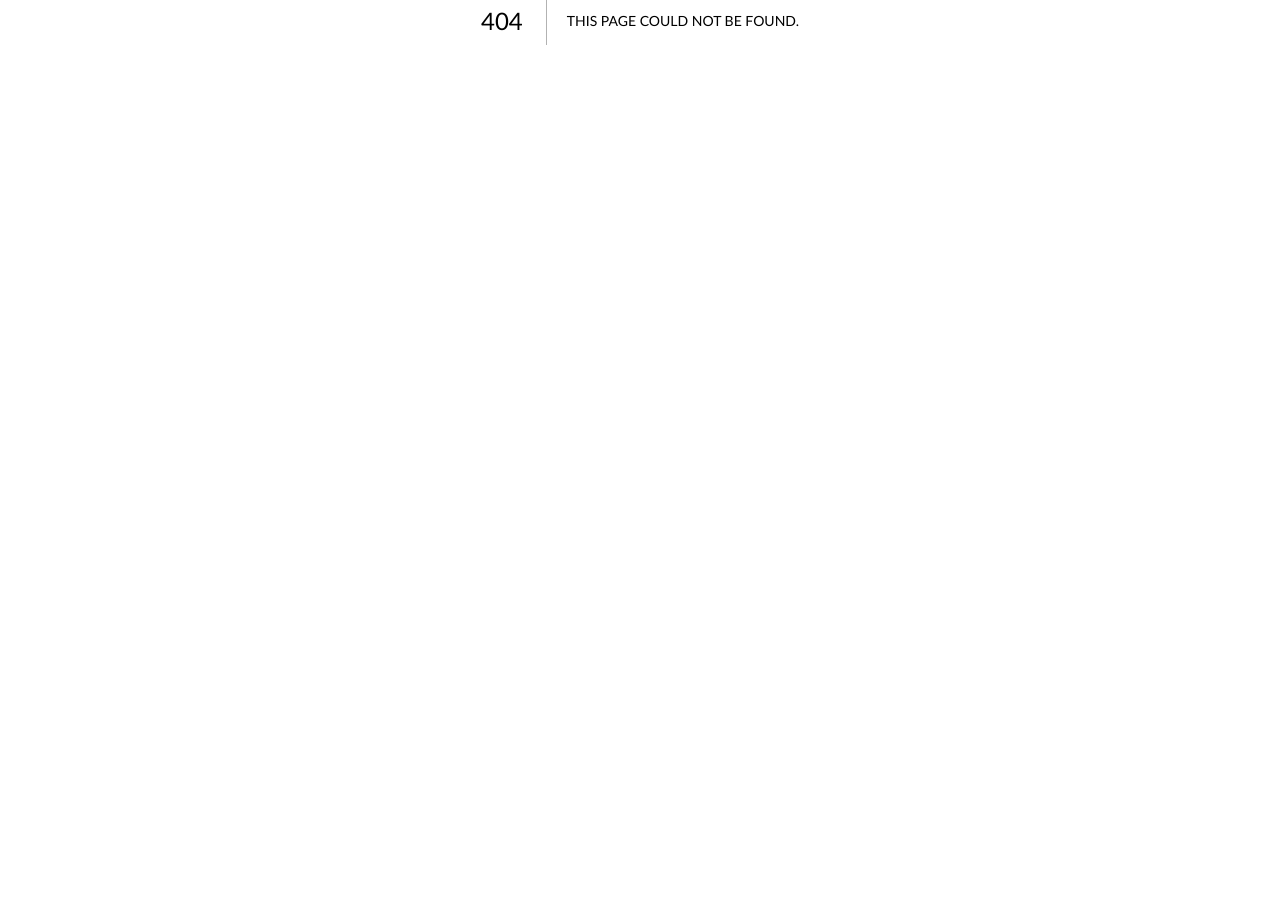
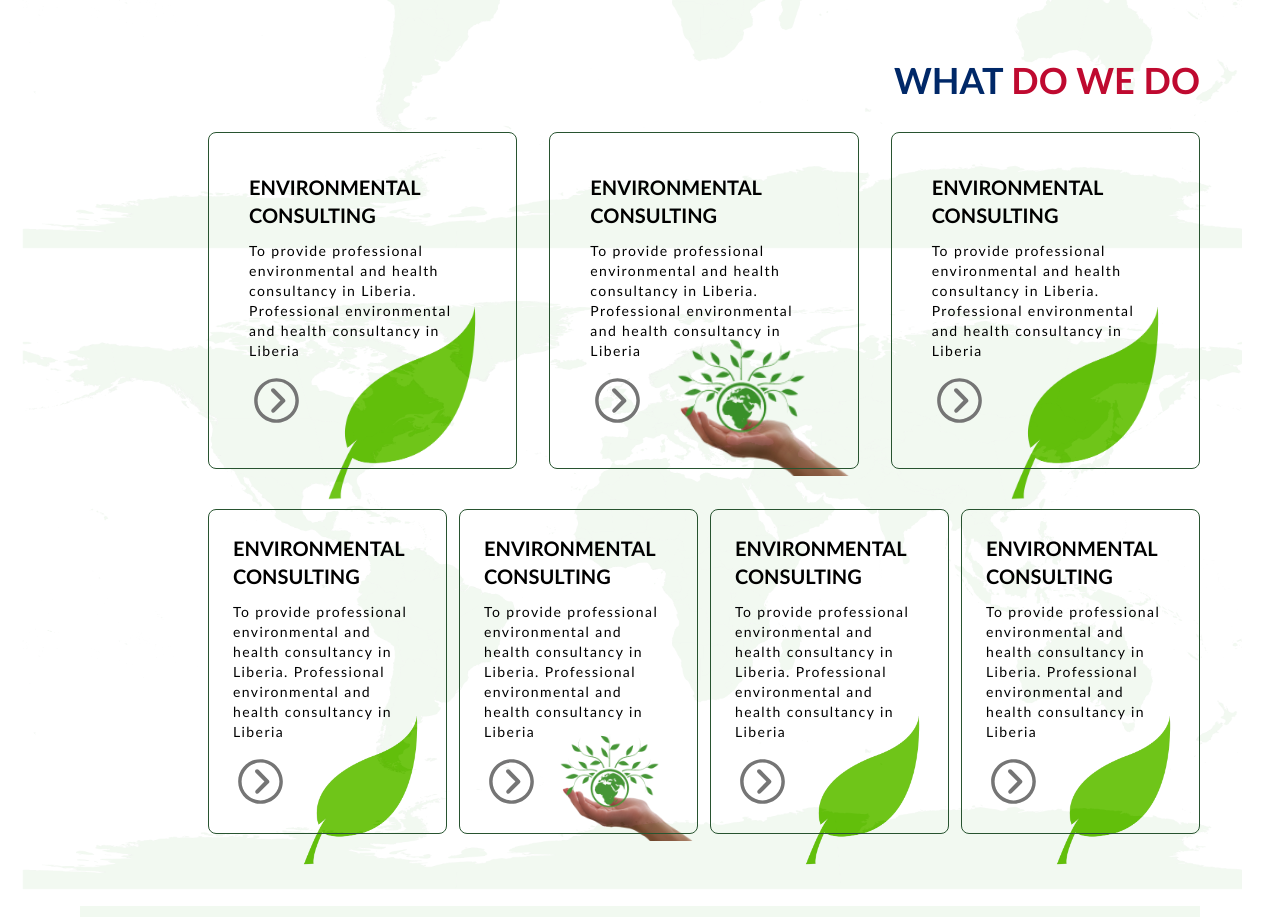
Before and after one commit to EarthmanAman/greenguards, a Next.js app: page /services in a window 1280 px wide. Before the commit this address had no page. Shown: the part 380-1297 px from the top of the page. Before the commit the page ends 800 px from the top, so only its background shows below. Built offline with nearby package versions, Linux system fonts and the light colour scheme.

Commit message:
Services initial

```diff
--- a/src/components/nav.js
+++ b/src/components/nav.js
@@ -28,7 +28,7 @@ export default function NavBar() {
                   <a href='#'>About Us</a>
                 </li>
                 <li>
-                  <a href='#'>Services</a>
+                  <a href='/services'>Services</a>
                 </li>
                 <li>
                   <a href='/gallery'>Gallery</a>
--- /dev/null
+++ b/src/pages/services.js
@@ -0,0 +1,193 @@
+import Image from 'next/image'
+import Footer from '@/components/footer';
+import Header from '@/components/header';
+import NavBar from '@/components/nav';
+import BannerImage from "../../public/assets/field.jpg"
+import Environmental from "../../public/assets/environmental.png"
+import Hand from "../../public/assets/hand.png"
+import Slider from "react-slick";
+import { IoIosArrowDropright } from "react-icons/io";
+import {GoQuote} from "react-icons/go"
+import "slick-carousel/slick/slick.css";
+import "slick-carousel/slick/slick-theme.css";
+
+const imageLoader = require("../../loader");
+
+
+export default function Gallery() {
+
+    const settings2 = {
+        dots: true,
+        infinite: true,
+        speed: 500,
+        slidesToShow: 4,
+        slidesToScroll: 1,
+        autoplay: true,
+        autoplaySpeed: 5000,
+      };
+  return (
+    <div className="bg-my_bg min-h-[900px] bg-contain bg-repeat-y px-20 py-3 relative">
+      <Header />
+      <NavBar />
+      <main className=''>
+        {/* Carousel */}
+        <div className='h-[250px] my-16'>
+
+          <div className='bg-carousel_1 bg-contain h-full relative flex flex-col justify-center items-center px-64 text-center'>
+            <div className='absolute left-3 -top-7'>
+                <h1 className='text-[#285430] mb-4'>Our services</h1>
+                {/* <h1 className='text-[#BF0A30] mb-7'><span className='text-[#285430]'>OUR </span>SERVICES</h1> */}
+                {/* <h1 className='text-[#BF0A30]'><span className='text-[#002868]'>CONS</span>ULTING FIRM IN</h1> */}
+            </div>
+            {/* <h1 className='p-4 text-[#285430]'>Liberia</h1> */}
+            {/* <h3 className='text-[#BF0A30] mb-7'><span className='text-[#002868]'>OUR </span>UNIQUENESS</h3> */}
+            <p className='uppercase font-bold'>We are inspired by nature and believe we have a duty as human to do whether it takes to protect it.
+            We are inspired by nature and believe we have a duty as human to do whether it takes to protect it.
+            </p>
+          </div>
+        </div>
+
+
+        {/*WHO ARE WE*/}
+        <div className='my-30'>
+          <div className='text-right'>
+            {/* <h2 className='text-[#285430] mb-2'>Who are we</h2> */}
+            <h2 className='text-[#BF0A30]'><span className='text-[#002868]'>What</span> Do we do</h2>
+          </div>
+
+          {/* <div className='flex space-x-3 pl-32 text-center w-[70%] mt-8'>
+            <div>
+              <p className='text-[#3E3B34] leading-6 tracking-widest'>
+                    We provide professional environmental and health consultancy in Liberia, Africa, and the world at large
+                    professional environmental and health consultancy in Liberia, Africa, and the world at large
+                </p>
+            </div>
+            <div>
+                <p className='text-[#3E3B34] leading-6 tracking-widest'>
+                    We provide professional environmental and health consultancy in Liberia, Africa, and the world at large
+                    professional environmental and health consultancy in Liberia, Africa, and the world at large
+                  </p>
+            </div>
+          </div> */}
+
+          <div className='my-8 ml-32'>
+
+            <div className="relative flex flex-wrap space-x-8">
+              <a href='' className="flex-1">
+                <div className='relative border-[1px] border-[#285430]  p-10 rounded-lg mb-10'>
+                  <h3>Environmental Consulting</h3>
+                  <p className='text-sm my-3'>To provide professional environmental and health consultancy in Liberia.
+                    Professional environmental and health consultancy in Liberia</p>
+                  <IoIosArrowDropright size={55} color="#757575" />
+                  <div className='absolute -right-3 -z-10 -bottom-8 w-[80%]'>
+                    <Image loader={imageLoader} src={Environmental} className="w-[100%] h-auto" alt="environmental" />
+                  </div>
+                </div>
+              </a>
+
+              <a href='' className="flex-1">
+                <div className='relative border-[1px] border-[#285430]  p-10 rounded-lg mb-10'>
+                  <h3>Environmental Consulting</h3>
+                  <p className='text-sm my-3'>To provide professional environmental and health consultancy in Liberia.
+                    Professional environmental and health consultancy in Liberia</p>
+                  <IoIosArrowDropright size={55} color="#757575" />
+                  <div className='absolute -right-3 -bottom-2 -z-10 w-[80%]'>
+                    <Image loader={imageLoader} src={Hand} className="w-[100%] h-auto" alt="environmental" />
+                  </div>
+                </div>
+              </a>
+
+              <a href='' className="flex-1">
+                <div className='relative border-[1px] border-[#285430]  p-10 rounded-lg mb-10'>
+                  <h3>Environmental Consulting</h3>
+                  <p className='text-sm my-3'>To provide professional environmental and health consultancy in Liberia.
+                    Professional environmental and health consultancy in Liberia</p>
+                  <IoIosArrowDropright size={55} color="#757575" />
+                  <div className='absolute -right-3 -bottom-8 -z-10 w-[80%]'>
+                    <Image loader={imageLoader} src={Environmental} className="w-[100%] h-auto" alt="environmental" />
+                  </div>
+                </div>
+              </a>
+
+
+
+            </div>
+
+            <div className="relative flex flex-wrap space-x-3">
+              <a href='' className="flex-1">
+                <div className='relative border-[1px] border-[#285430]  p-6 rounded-lg mb-10'>
+                  <h3>Environmental Consulting</h3>
+                  <p className='text-sm my-3'>To provide professional environmental and health consultancy in Liberia.
+                    Professional environmental and health consultancy in Liberia</p>
+                  <IoIosArrowDropright size={55} color="#757575" />
+                  <div className='absolute -right-3 -z-10 -bottom-8 w-[80%]'>
+                    <Image loader={imageLoader} src={Environmental} className="w-[100%] h-auto" alt="environmental" />
+                  </div>
+                </div>
+              </a>
+
+              <a href='' className="flex-1">
+                <div className='relative border-[1px] border-[#285430]  p-6 rounded-lg mb-10'>
+                  <h3>Environmental Consulting</h3>
+                  <p className='text-sm my-3'>To provide professional environmental and health consultancy in Liberia.
+                    Professional environmental and health consultancy in Liberia</p>
+                  <IoIosArrowDropright size={55} color="#757575" />
+                  <div className='absolute -right-3 -bottom-2 -z-10 w-[80%]'>
+                    <Image loader={imageLoader} src={Hand} className="w-[100%] h-auto" alt="environmental" />
+                  </div>
+                </div>
+              </a>
+
+              <a href='' className="flex-1">
+                <div className='relative border-[1px] border-[#285430]  p-6 rounded-lg mb-10'>
+                  <h3>Environmental Consulting</h3>
+                  <p className='text-sm my-3'>To provide professional environmental and health consultancy in Liberia.
+                    Professional environmental and health consultancy in Liberia</p>
+                  <IoIosArrowDropright size={55} color="#757575" />
+                  <div className='absolute -right-3 -bottom-8 -z-10 w-[80%]'>
+                    <Image loader={imageLoader} src={Environmental} className="w-[100%] h-auto" alt="environmental" />
+                  </div>
+                </div>
+              </a>
+
+              <a href='' className="flex-1">
+                <div className='relative border-[1px] border-[#285430] p-6 rounded-lg mb-10'>
+                  <h3>Environmental Consulting</h3>
+                  <p className='text-sm my-3'>To provide professional environmental and health consultancy in Liberia.
+                    Professional environmental and health consultancy in Liberia</p>
+                  <IoIosArrowDropright size={55} color="#757575" />
+                  <div className='absolute -right-3 -bottom-8 -z-10 w-[80%]'>
+                    <Image loader={imageLoader} src={Environmental} className="w-[100%] h-auto" alt="environmental" />
+                  </div>
+                </div>
+              </a>
+
+
+            </div>
+
+
+          </div>
+
+        </div>
+
+          {/* Banner */}
+        <div className='bg-[#F1F9F0] py-5 flex h-[200px] w-full justify-between items-center pl-16 mb-16'>
+          <div className='flex-[1.5]'>
+            <GoQuote color='#BF0A30' size={25} className="mb-3"/>
+            <p className='uppercase font-bold'>We are inspired by nature and believe we have a duty as human to do whether it takes to protect it.</p>
+          </div>
+          <div className='flex-1 relative h-[100%]'>
+            {/* <p className='absolute right-0'>We are inspire</p> */}
+            <div className='absolute right-0'>
+              <Image loader={imageLoader} src={BannerImage} className="h-[150px] w-auto" alt="flag" />
+            </div>
+          </div>
+        </div>
+
+        <div className=''>
+            <Footer />
+        </div>
+      </main>
+    </div>
+  )
+}
```
